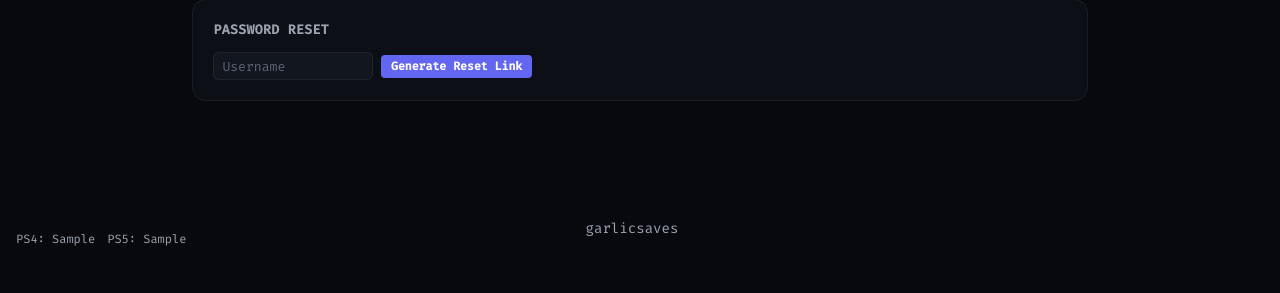
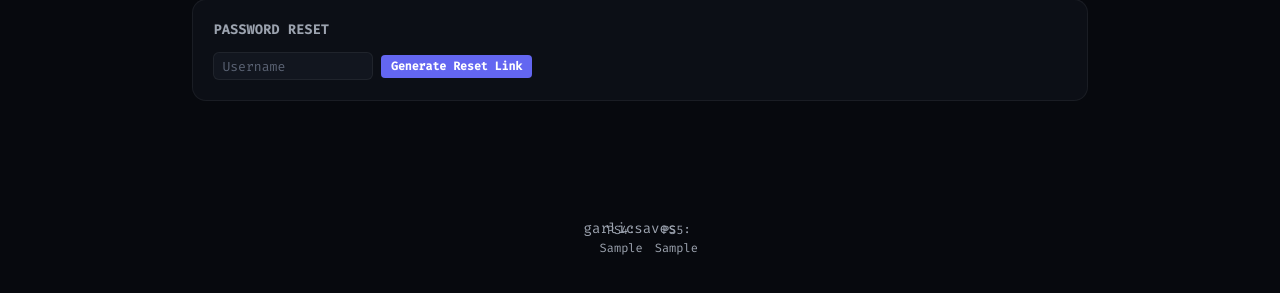
Before and after one commit to earthonion/HTOS-web, a Python web app: template templates/admin.html in a window 1280 px wide. Shown: the part 884-1177 px from the top of the page. Run offline with Jinja, Linux system fonts and the light colour scheme; the template is opened without the code that fills it: most values are stand-ins (such as "Sample title", 1, 10 or a date in 2020).

Commit message:
Align footer with main content area

```diff
--- a/static/style.css
+++ b/static/style.css
@@ -1004,8 +1004,10 @@ main > *:nth-child(6) { animation-delay: 0.2s; }
 /* Footer */
 footer {
     text-align: center;
-    padding: 2rem 1rem;
-    padding-left: 200px;
+    padding: 2rem 1.25rem;
+    max-width: 1100px;
+    margin-left: auto;
+    margin-right: auto;
     color: var(--text-3);
     font-size: 0.8rem;
 }
--- a/templates/base.html
+++ b/templates/base.html
@@ -8,7 +8,7 @@
     <link rel="preconnect" href="https://fonts.googleapis.com">
     <link rel="preconnect" href="https://fonts.gstatic.com" crossorigin>
     <link href="https://fonts.googleapis.com/css2?family=Bricolage+Grotesque:opsz,wght@12..96,400;12..96,500;12..96,600;12..96,700;12..96,800&family=Fira+Code:wght@400;500&display=swap" rel="stylesheet">
-    <link rel="stylesheet" href="{{ url_for('static', filename='style.css') }}?v=13">
+    <link rel="stylesheet" href="{{ url_for('static', filename='style.css') }}?v=14">
     {% block extra_head %}{% endblock %}
     {% if not session.get('is_admin') and not no_ads and adsense_client %}
     <script async src="https://pagead2.googlesyndication.com/pagead/js/adsbygoogle.js?client={{ adsense_client }}"
```
